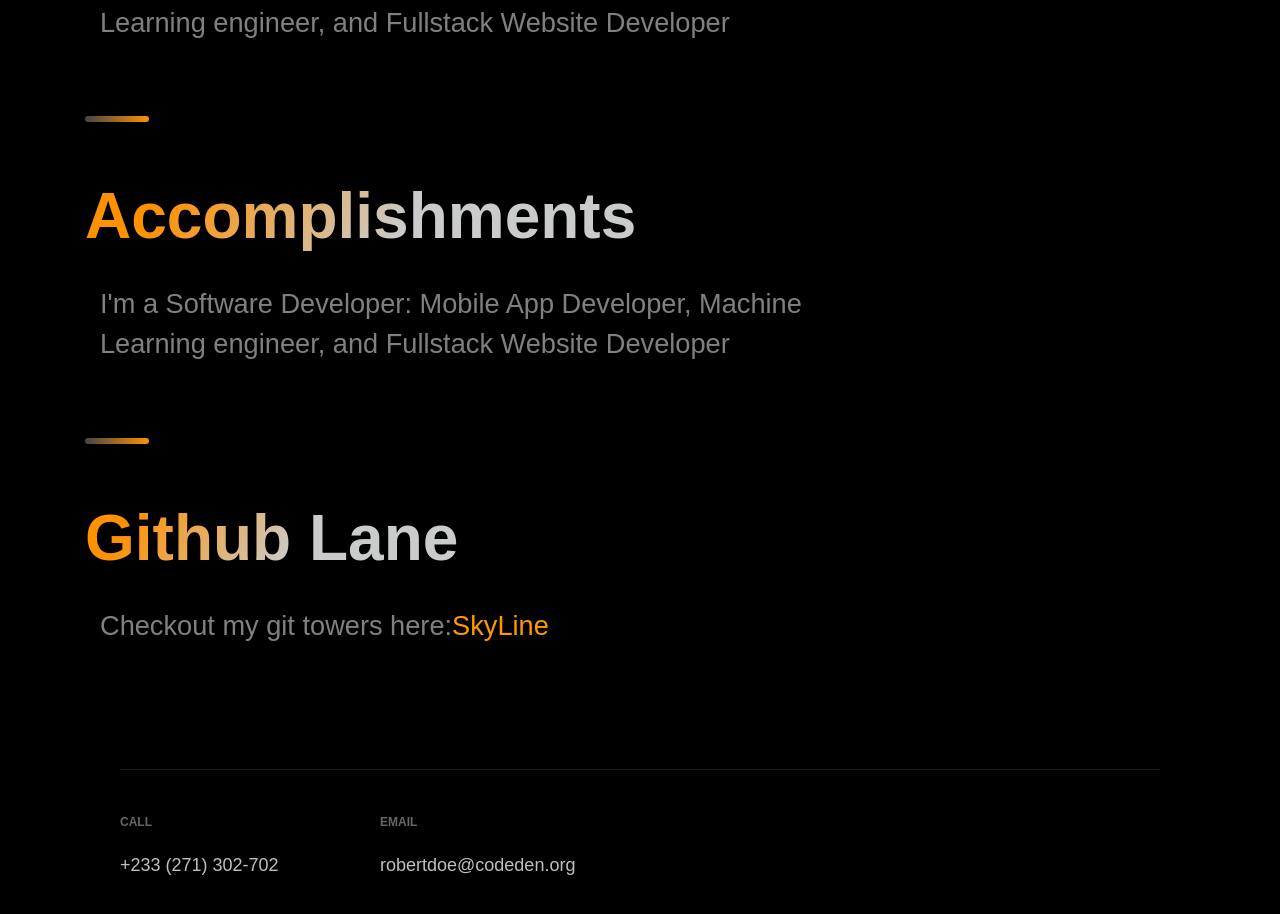
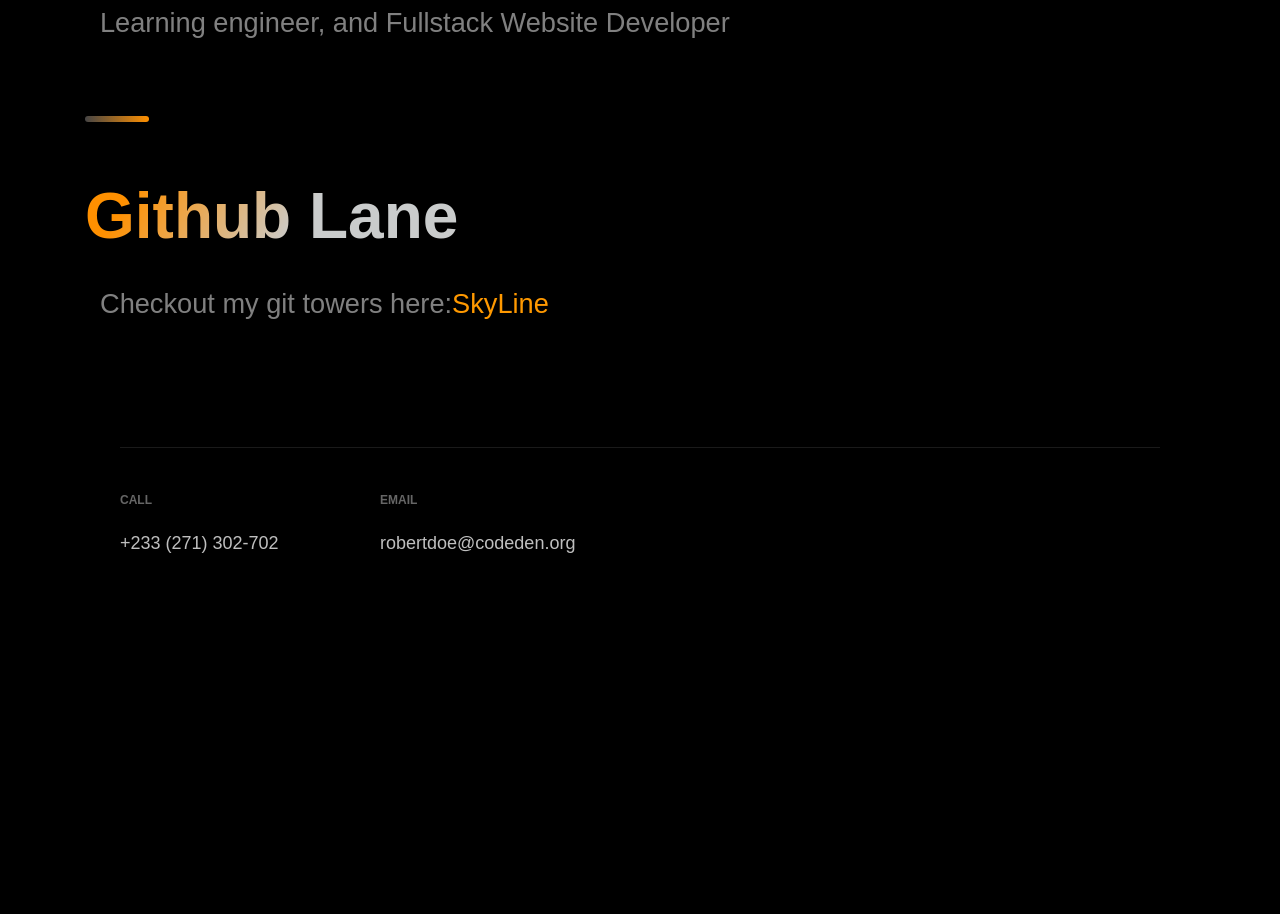
Before and after one commit to Brafamous/porfolio1, a React (Create React App) app: page / in a window 1280 px wide. Shown: the part 2590-3504 px from the top of the page. After the commit the page ends 3264 px from the top, so only its background shows below. Built offline with nearby package versions, Linux system fonts and the light colour scheme; a web font is replaced by a local one.

Commit message:
Push stuff up

```diff
--- a/src/App.js
+++ b/src/App.js
@@ -381,17 +381,6 @@ function App() {
             <div className="container">
                 <div className="hr-short"></div>
             </div>
-            <section className="container accomplishments">
-                <h2 className="project-headline greeting_headline">Accomplishments</h2>
-                <div className="container">
-                    <p className="description-p ">
-                        I'm a Software Developer: Mobile App Developer, Machine Learning engineer, and Fullstack Website Developer
-                    </p>
-                </div>
-            </section>
-            <div className="container">
-                <div className="hr-short"></div>
-            </div>
             <section className="container w-100">
                 <h2 className="project-headline greeting_headline">Github Lane</h2>
                 <div className="container">
```
